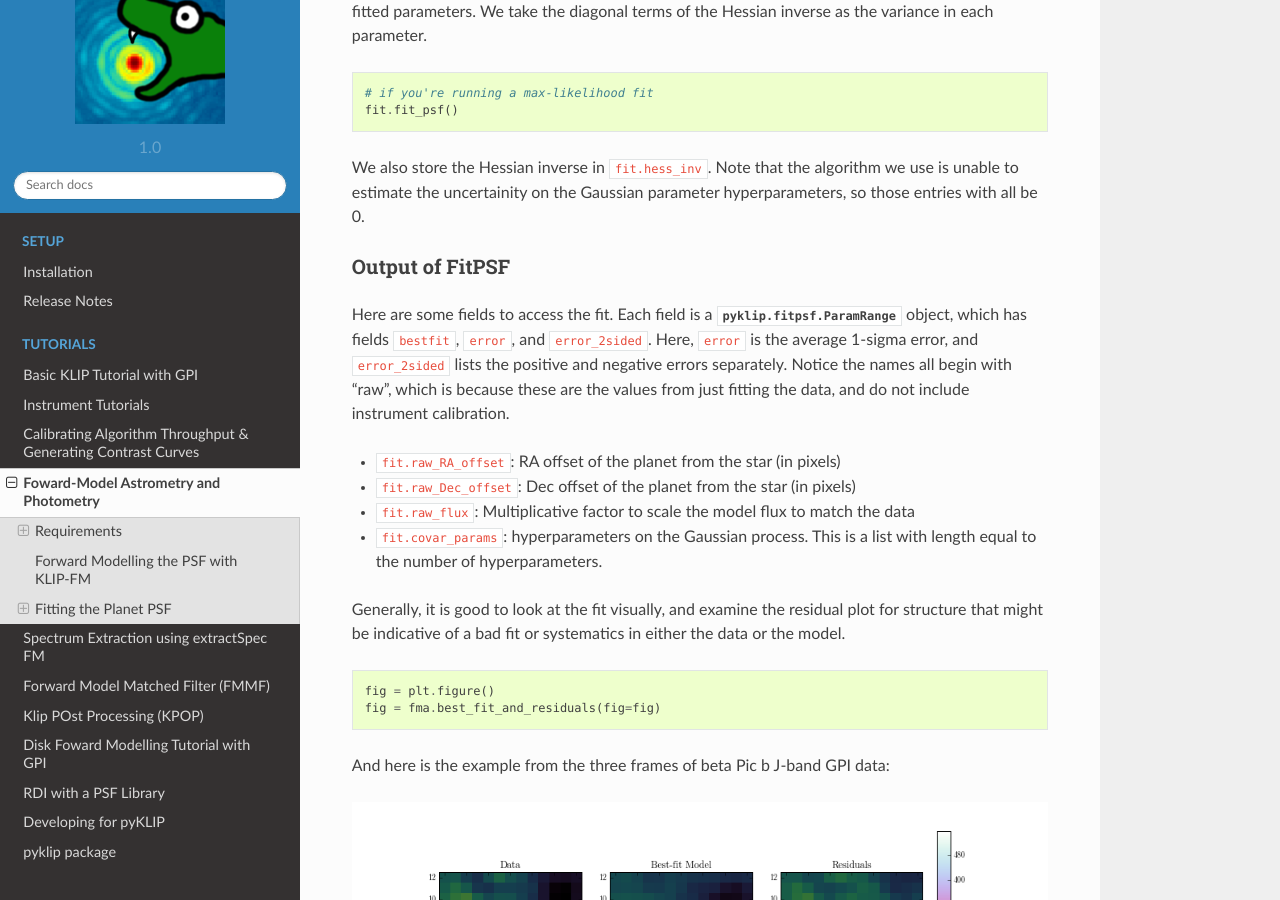
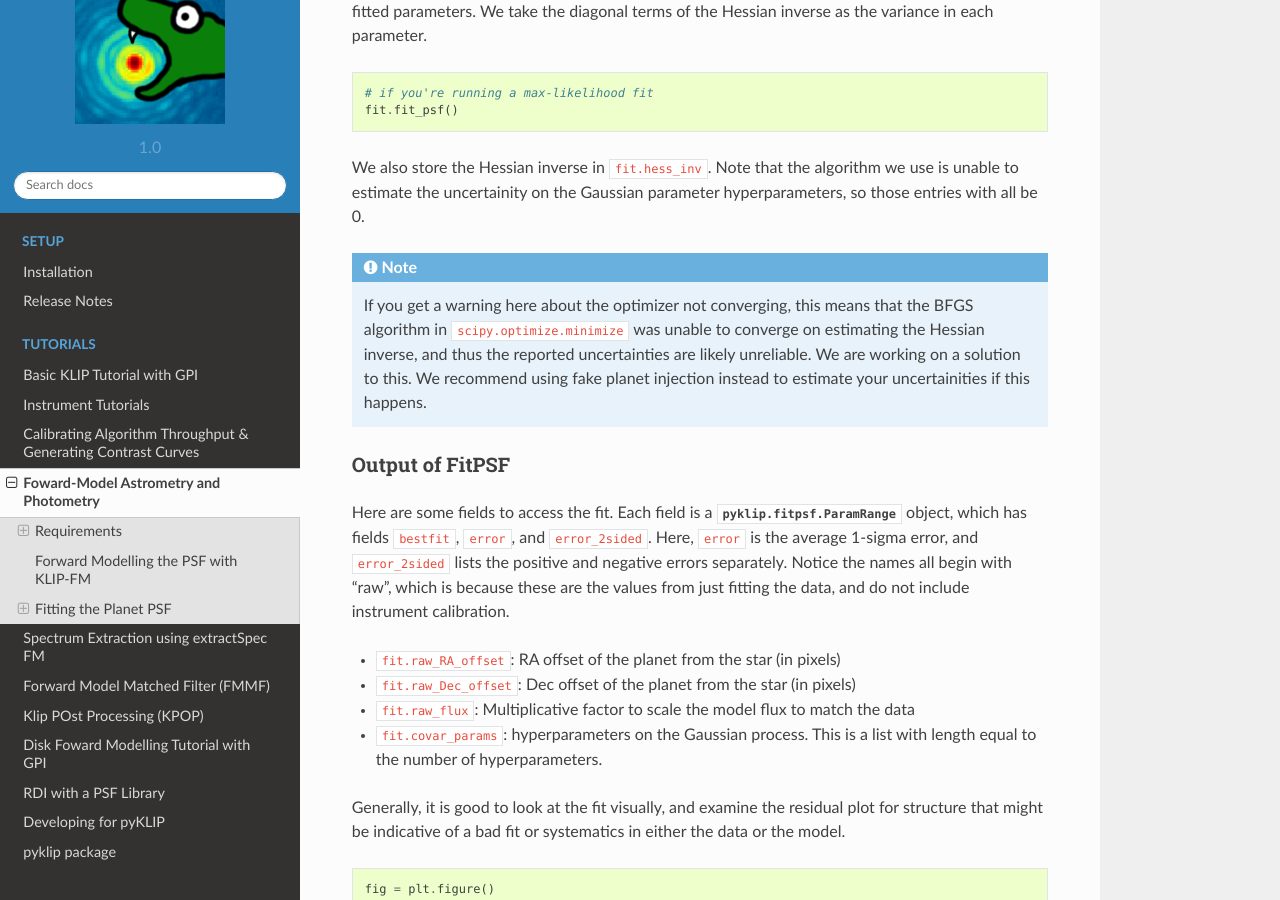
Before and after one commit to UCSB-Exoplanet-Polarimetry-Lab/pyKLIP_NMFJAX, a Sphinx documentation site: the page built from docs/source/bka.rst, in a window 1280 px wide and 900 px high, scrolled down 8093 px. Built offline with Sphinx 7.4.7 and the Read the Docs theme 2.0.0, drawn with Linux system fonts in a browser that asks for light colours; pages that are not in the unit, such as notebooks, are missing from menus.

Commit message:
Updated fitpsf docs with BFGS warnings

```diff
--- a/docs/source/bka.rst
+++ b/docs/source/bka.rst
@@ -320,6 +320,12 @@ We also store the Hessian inverse in ``fit.hess_inv``.
 Note that the algorithm we use is unable to estimate the uncertainity on the Gaussian parameter
 hyperparameters, so those entries with all be 0.
 
+.. note::
+    If you get a warning here about the optimizer not converging, this means that the BFGS algorithm in
+    ``scipy.optimize.minimize`` was unable to converge on estimating the Hessian inverse, and thus
+    the reported uncertainties are likely unreliable. We are working on a solution to this. We recommend
+    using fake planet injection instead to estimate your uncertainities if this happens.
+
 Output of FitPSF
 ^^^^^^^^^^^^^^^^
 Here are some fields to access the fit. Each field is a
```
